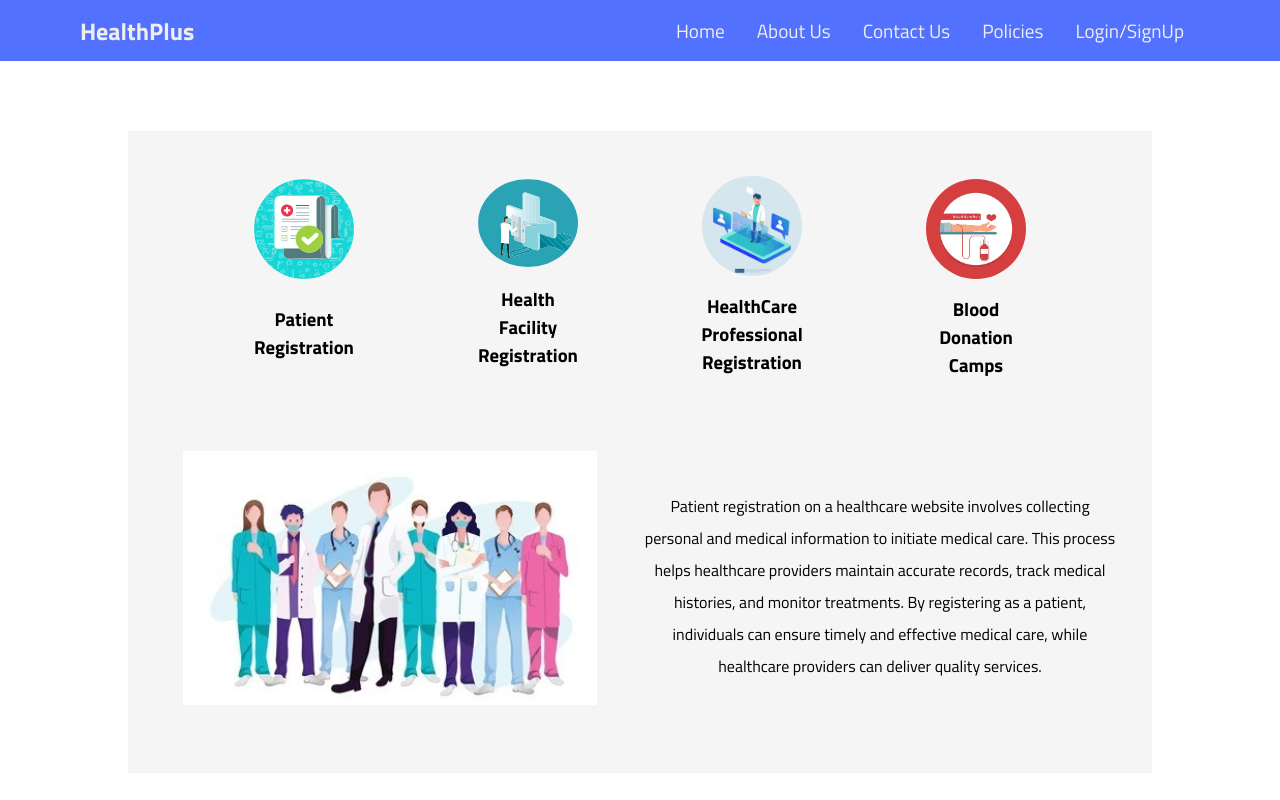
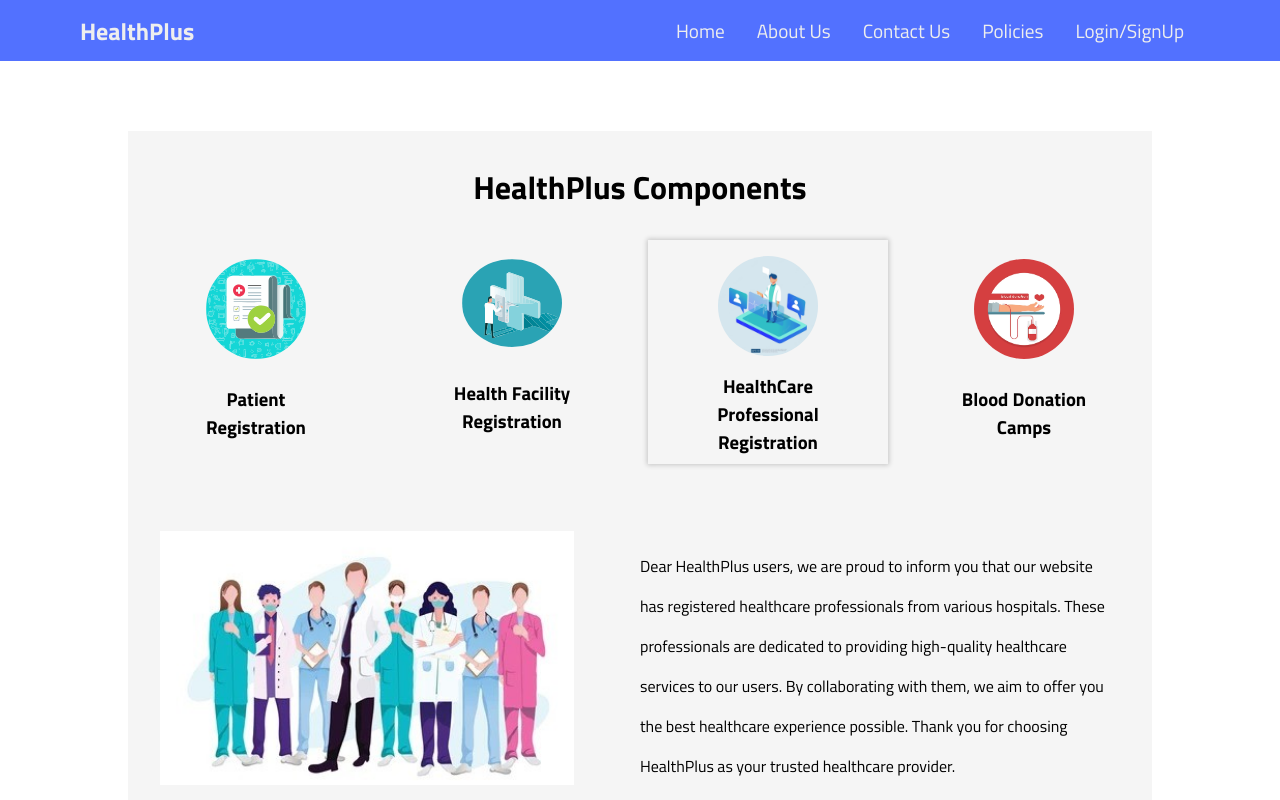
Before and after one commit to luckshay/HealthPlus-Project, a React (Create React App) app in the folder client/: page / in a window 1280 px wide. Both pictures are taken after a click on the element "HealthCare Professional Registration". Shown: the top 800 px of the page. Built offline with nearby package versions, Linux system fonts and the light colour scheme; no server answers.

Commit message:
resolved a homepage issue

```diff
--- a/client/src/components/pages/Home.js
+++ b/client/src/components/pages/Home.js
@@ -12,9 +12,7 @@ import image8 from "../../assets/images/blooddonation-camp-homepage.jpg";
 function Home() {
   const [activeTab, setActiveTab] = useState(1);
   const [hoverTab, setHoverTab] = useState(null);
-  // const handleTabClick = (tabNumber) => {
-  //   setActiveTab(tabNumber);
-  // };
+
   const handleTabClick = (tabNumber) => {
     setActiveTab(tabNumber);
     setHoverTab(null);
@@ -84,12 +82,7 @@ function Home() {
           </div>
           <div className="tab-content-text">
             <p>
-              Patient registration on a healthcare website involves collecting
-              personal and medical information to initiate medical care. This
-              process helps healthcare providers maintain accurate records,
-              track medical histories, and monitor treatments. By registering as
-              a patient, individuals can ensure timely and effective medical
-              care, while healthcare providers can deliver quality services.
+            Dear HealthPlus users, we are proud to inform you that our website has registered healthcare professionals from various hospitals. These professionals are dedicated to providing high-quality healthcare services to our users. By collaborating with them, we aim to offer you the best healthcare experience possible. Thank you for choosing HealthPlus as your trusted healthcare provider.
             </p>
           </div>
         </div>
@@ -107,12 +100,7 @@ function Home() {
           </div>
           <div className="tab-content-text">
             <p>
-              Patient registration on a healthcare website involves collecting
-              personal and medical information to initiate medical care. This
-              process helps healthcare providers maintain accurate records,
-              track medical histories, and monitor treatments. By registering as
-              a patient, individuals can ensure timely and effective medical
-              care, while healthcare providers can deliver quality services.
+              Dear HealthPlus users, we are excited to inform you that we have collaborated with various hospitals to help you stay updated on upcoming blood donation camps. Through our partnership, we will keep you informed about blood donation camps taking place in these hospitals. Thank you for trusting HealthPlus as your healthcare provider.
             </p>
           </div>
         </div>
@@ -142,6 +130,7 @@ function Home() {
   return (
     <>
       <div className="components">
+      <h1>HealthPlus Components</h1>
         <div className="top-section">
           {tabContent.map((tab) => (
             <div id="tab"
--- a/client/src/styles/Home.css
+++ b/client/src/styles/Home.css
@@ -1,147 +1,3 @@
-/* .components {
-    width: 80%;
-    margin: 1rem auto;
-    padding: 2rem;
-    box-sizing: border-box;
-    display: flex;
-    flex-direction: column;
-    align-items: center;
-    background-color:  #869bff;
-    color:white;
-    margin-top: 70px;
-
-  }
-
-  .top-section {
-    display: flex;
-    justify-content: center;
-    align-items: center;
-    margin-bottom: 2rem;
-
-  }
-
-  .tab {
-    display: flex;
-    flex-direction: column;
-    justify-content: space-evenly;
-    align-items: center;
-    cursor: pointer;
-    transition: all 0.2s ease-in-out;
-
-  }
-
-  .tab img {
-    width: 100%;
-    max-width: 100px;
-    height: auto;
-    margin-bottom: 1rem;
-  }
-
-  .tab h3 {
-    margin: 0;
-  }
-
-  .tab.active {
-    transform: translateY(-3px);
-  }
-
-  .bottom-section {
-    width: 100%;
-    display: flex;
-    flex-direction: column;
-    align-items: center;
-  }
-
-  .bottom-section .content {
-    display: none;
-    margin-top: 2rem;
-    text-align: center;
-  }
-
-  .bottom-section .content.active {
-    display: block;
-  }
-
-/* new  */
-  /*.tab-content-wrapper {
-    display: flex;
-    justify-content: space-between;
-    align-items: center;
-  }
-
-  .tab-content-image {
-    flex-basis: 50%;
-    padding-right: 20px;
-    margin-bottom: 30px;
-  }
-
-  .tab-content-image img {
-    width: 90%;
-    height: auto;
-
-  }
-  /* .tab-content-image4 img{
-    width: 500px;
-  } */
- /* .tab-content-image4 img{
-    width:370px;
-    height: 250px;
-    margin: auto;
-    margin-left: 40px;
-  }
-
-  .tab-content-text {
-    flex-basis: 50%;
-  }
-
-  .tab-content-text p {
-    font-size: 16px;
-    line-height: 2;
-    margin: 0;
-  }
-/********************************************************************************************************8*/
-/*.statistics {
-  text-align: center;
-  display: flex;
-  flex-direction: column;
-  align-items: center;
-  margin: 1rem auto;
-  padding:2rem;
-  background-color: #f5f5f5;
-  width: 90%;
-}
-
-.statistics h1 {
-  margin-bottom: 20px;
-}
-
-.statistics > div {
-  display: flex;
-  flex-direction: row;
-  justify-content: center;
-  flex-wrap: wrap;
-  margin: 0 auto;
-  max-width: 1200px;
-}
-
-.statistics > div > div {
-  margin: 10px;
-  display: flex;
-  flex-direction: column;
-  align-items: center;
-  text-align: center;
-}
-
-.statistics > div > div p{
-  display: block;
-  max-width: 13rem;
-}
-
-@media screen and (max-width: 767px) {
-  .statistics > div > div {
-    width: 100%;
-  }
-} */
 
 .components {
   width: 80%;
@@ -160,7 +16,7 @@
   display: flex;
   justify-content: space-evenly;
   align-items: center;
-  margin-bottom: 2rem;
+  margin: 2rem;
 
 }
 
@@ -173,7 +29,7 @@
   cursor: pointer;
   transition: all 0.2s ease-in-out;
   height: 14rem;
-  width: 13rem;
+  width: 15rem;
   padding: 1rem;
 
 }
@@ -189,15 +45,17 @@
   margin: auto;
   padding:0 2rem;
 }
-/* .tab:nth-child(1) h3 {
-  margin-right: 20px;
-} */
+
 .tab:not(:last-child) {
   margin-right: 1rem;
 }
 .tab.active {
   transform: translateY(-3px);
-
+  box-shadow: 0px 0px 5px 1px rgba(0, 0, 0, 0.2);
+}
+.tab.hover {
+  transform: scale(1.05);
+  box-shadow: 0px 0px 5px 1px rgba(0, 0, 0, 0.2);
 }
 
 .bottom-section {
@@ -217,12 +75,11 @@
   display: block;
 }
 
-/* new  */
+
 .tab-content-wrapper {
   display: flex;
   justify-content: space-between;
   align-items: center;
-  /* margin-top: 20px;  */
 }
 
 .tab-content-image {
@@ -239,8 +96,8 @@
   margin-bottom: 20px;
 }
 .tab-content-image4 img {
-  width: 370px;
-  height: 300px;
+  min-width: 450px;
+  height: auto;
   margin: auto;
   margin-left: 40px;
   margin-top: 20px;
@@ -252,8 +109,84 @@
 
 .tab-content-text p {
   font-size: 16px;
-  line-height: 2;
+  line-height: 2.5;
   margin: 0;
+}
+/* For screens smaller than 600px */
+@media (max-width: 600px) {
+  .top-section {
+    flex-direction: column;
+    margin: 1rem;
+  }
+
+  .tab {
+    height: auto;
+    width: 100%;
+    margin-bottom: 1rem;
+  }
+
+  .tab:not(:last-child) {
+    margin-right: 0;
+  }
+
+  .tab-content-wrapper {
+    flex-direction: column-reverse;
+    text-align: center;
+  }
+
+  .tab-content-image {
+    padding-right: 0;
+    margin-bottom: 0;
+  }
+
+  .tab-content-image img {
+    width: 100%;
+  }
+
+  .tab-content-image4 img {
+    width: 100%;
+    margin-left: 0;
+  }
+}
+
+/* For screens larger than 600px */
+@media (min-width: 601px) {
+  .tab {
+    height: 14rem;
+    width: 15rem;
+  }
+
+  .tab:not(:last-child) {
+    margin-right: 1rem;
+  }
+
+  .tab-content-wrapper {
+    flex-direction: row;
+    text-align: left;
+  }
+
+  .tab-content-image {
+    flex-basis: 50%;
+    padding-right: 20px;
+    margin-bottom: 30px;
+  }
+
+  .tab-content-image img {
+    width: 90%;
+    height: auto;
+  }
+
+  .tab-content-image4 img {
+    width: 370px;
+    height: 300px;
+    margin: auto;
+    margin-left: 40px;
+    margin-top: 20px;
+  }
+
+  .tab-content-text {
+    flex-basis: 50%;
+  }
 }
 
 /********************************************************************************************************8*/
@@ -299,8 +232,3 @@
     width: 100%;
   }
 }
-/* new  */
-.tab.hover {
-  transform: scale(1.05);
-  box-shadow: 0px 0px 5px 1px rgba(0, 0, 0, 0.2);
-}
```
